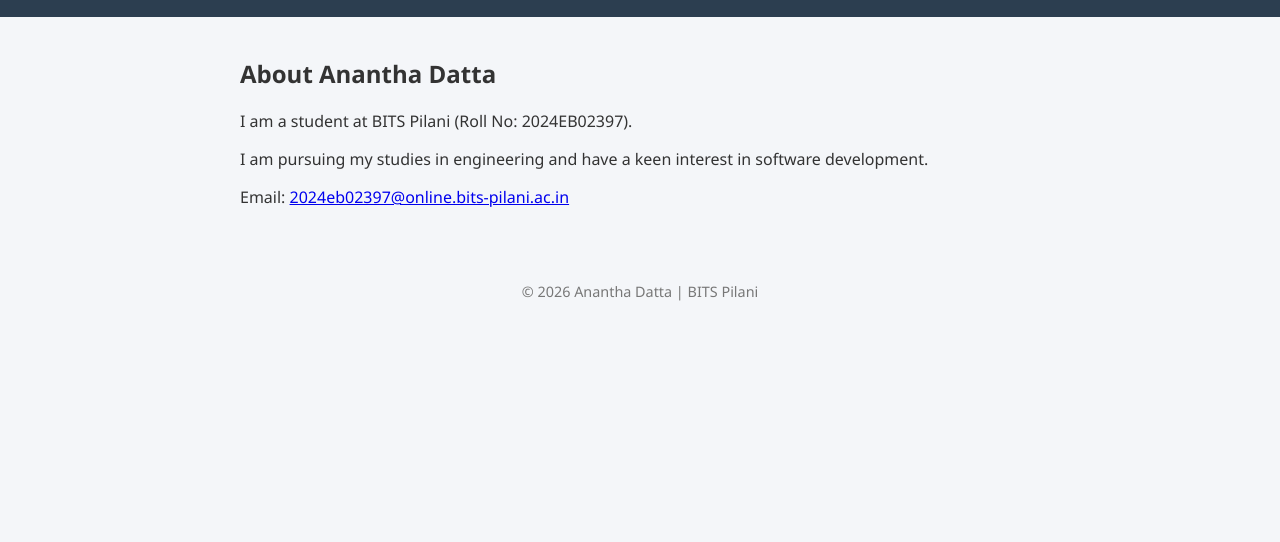
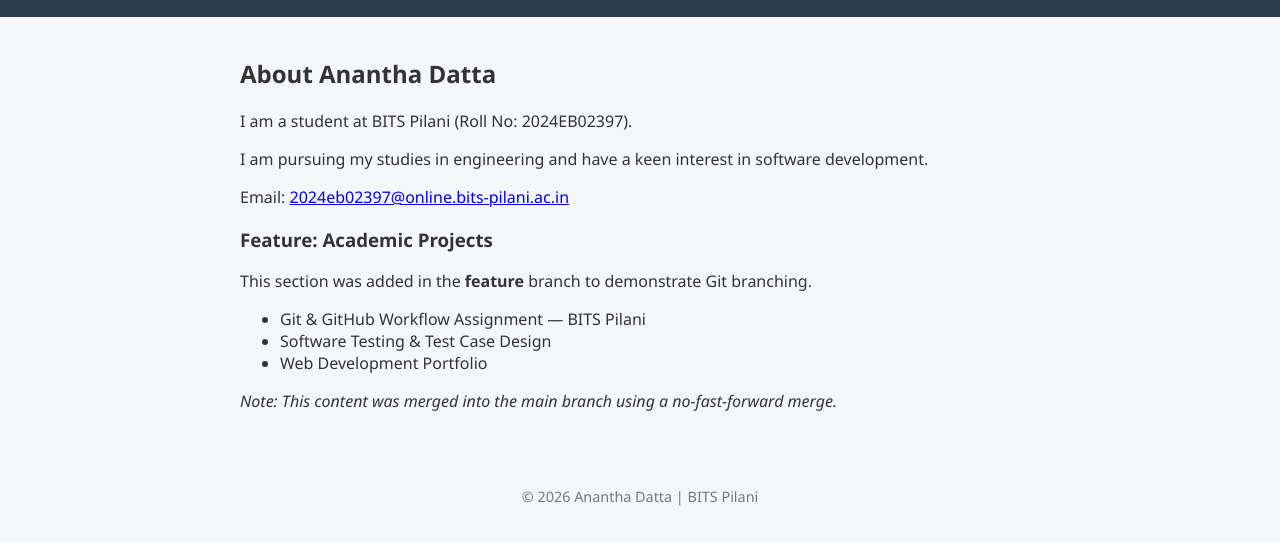
Before and after one commit to erantianantha/Anantha_Datta_Git_Assignment, a plain HTML site: page about.html in a window 1280 px wide. Shown: the part 88-630 px from the top of the page. Drawn offline with Linux system fonts and the light colour scheme.

Commit message:
Add feature note to about page

```diff
--- a/about.html
+++ b/about.html
@@ -50,6 +50,15 @@
         <p>I am a student at BITS Pilani (Roll No: 2024EB02397).</p>
         <p>I am pursuing my studies in engineering and have a keen interest in software development.</p>
         <p>Email: <a href="mailto:2024eb02397@online.bits-pilani.ac.in">2024eb02397@online.bits-pilani.ac.in</a></p>
+
+        <h3>Feature: Academic Projects</h3>
+        <p>This section was added in the <strong>feature</strong> branch to demonstrate Git branching.</p>
+        <ul>
+            <li>Git &amp; GitHub Workflow Assignment — BITS Pilani</li>
+            <li>Software Testing &amp; Test Case Design</li>
+            <li>Web Development Portfolio</li>
+        </ul>
+        <p><em>Note: This content was merged into the main branch using a no-fast-forward merge.</em></p>
     </main>
     <footer>
         <p>&copy; 2026 Anantha Datta | BITS Pilani</p>
```
